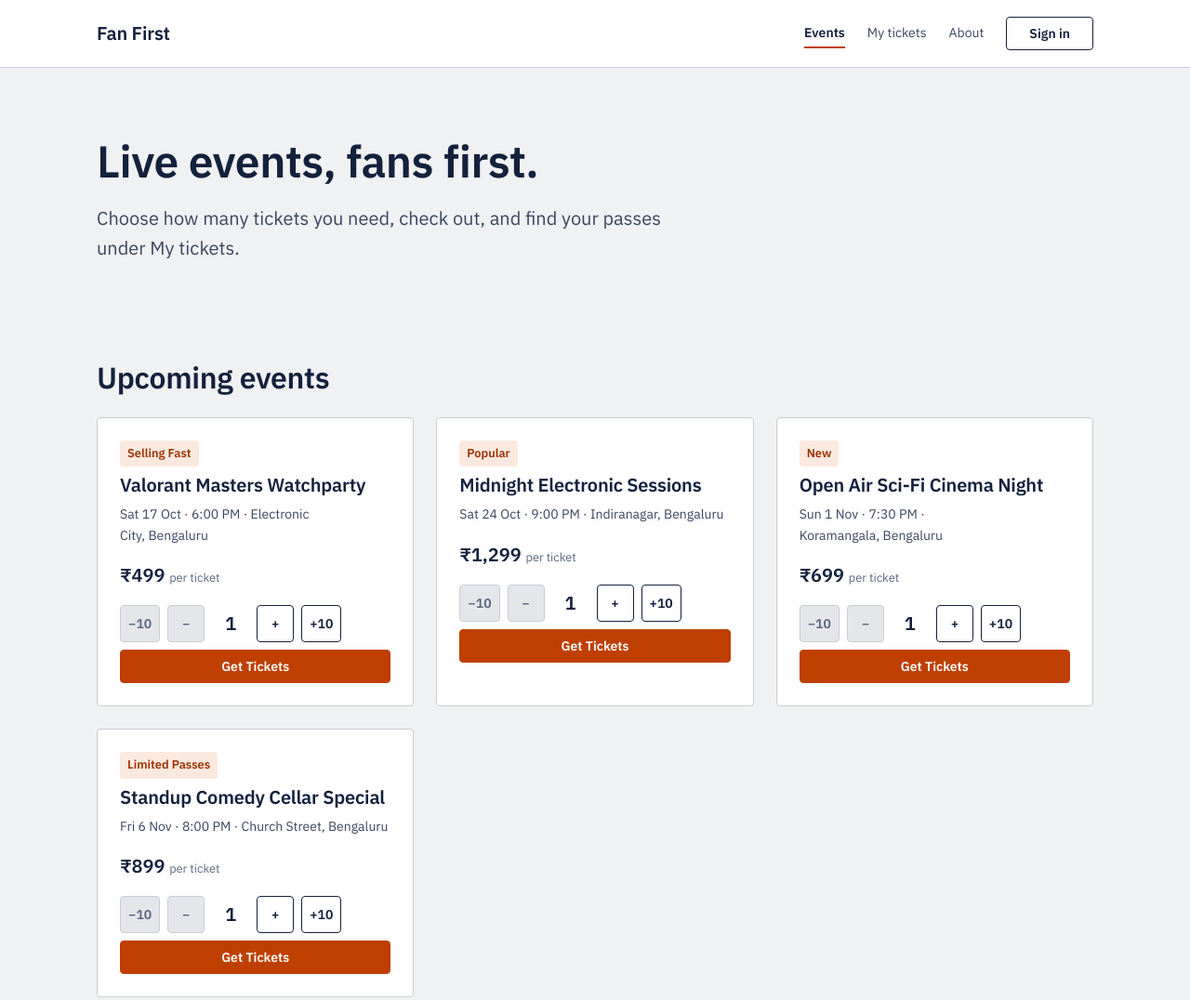
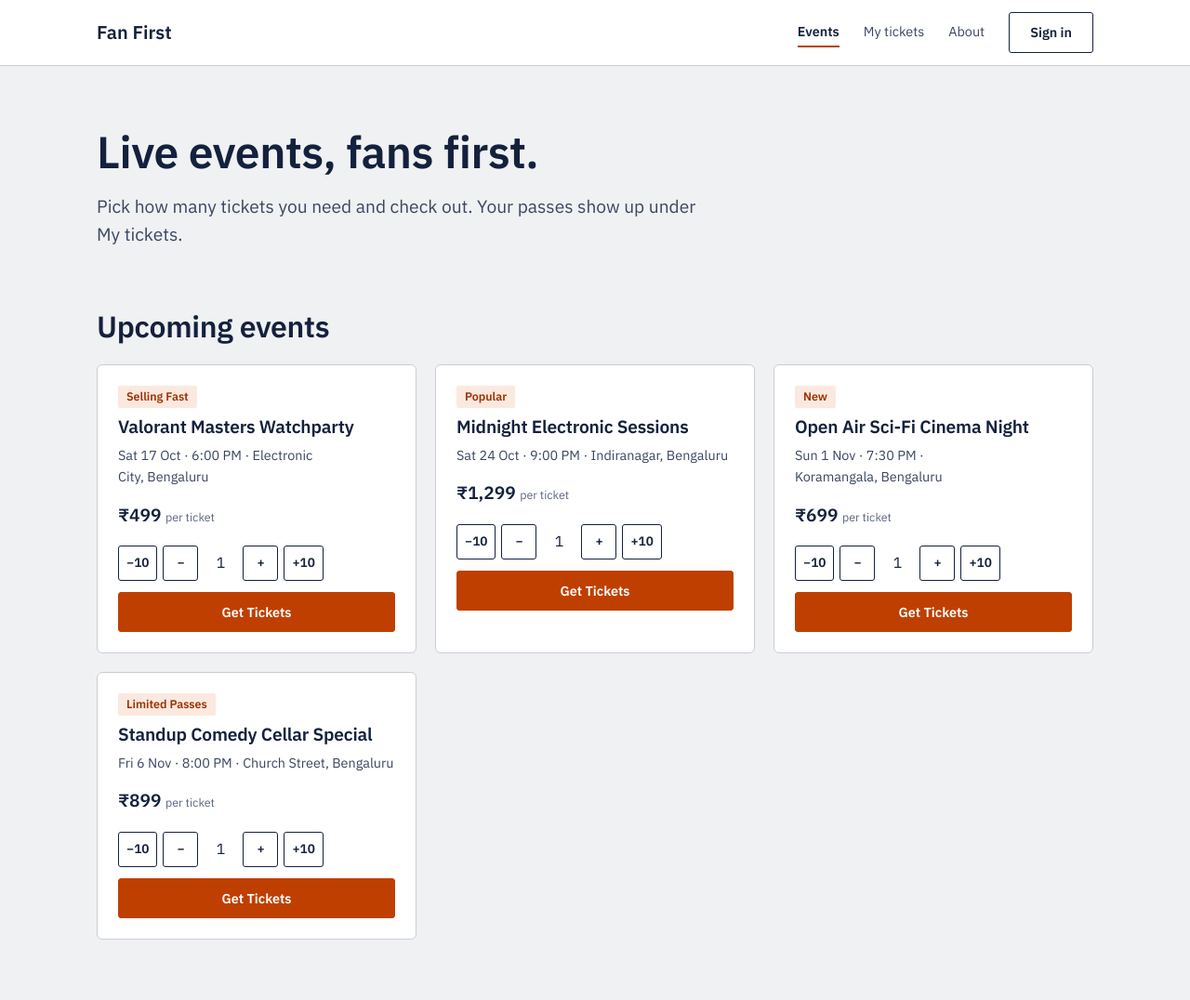
Before and after one commit to mutantmd/Fan_First1, a website: page index.html in a window 1280 px wide. Shown: the top 1076 px of the page at 93% size. Drawn offline with Linux system fonts and the light colour scheme.

Commit message:
new change 10

```diff
--- a/index.html
+++ b/index.html
@@ -3,6 +3,7 @@
 <head>
   <meta charset="UTF-8">
   <meta name="viewport" content="width=device-width, initial-scale=1">
+  <meta name="description" content="Tickets for esports, cinema and live shows. The price you see is the price you pay.">
   <title>Fan First | Event Tickets</title>
   <link rel="preconnect" href="https://fonts.googleapis.com">
   <link rel="preconnect" href="https://fonts.gstatic.com" crossorigin>
@@ -27,7 +28,7 @@
   <section id="page-home" class="page-view active-page">
     <div class="hero">
       <h1>Live events, fans first.</h1>
-      <p>Choose how many tickets you need, check out, and find your passes under My tickets.</p>
+      <p>Pick how many tickets you need and check out. Your passes show up under My tickets.</p>
     </div>
 
     <div class="events-section">
@@ -39,16 +40,16 @@
       <h2>How it works</h2>
       <div class="features-grid">
         <div class="feature-card">
-          <h3>Order up to 50 at once</h3>
-          <p class="event-details">Change the quantity by 1 or by 10, up to 50 tickets per order.</p>
+          <h3>Up to 50 at once</h3>
+          <p class="event-details">Change the quantity by 1 or 10. The limit is 50 tickets per order.</p>
         </div>
         <div class="feature-card">
-          <h3>Passes show up right away</h3>
-          <p class="event-details">Your order appears under My tickets as soon as you place it.</p>
+          <h3>Passes appear straight away</h3>
+          <p class="event-details">Once you place an order, it's listed under My tickets.</p>
         </div>
         <div class="feature-card">
-          <h3>The price you see is the price</h3>
-          <p class="event-details">The price shown per ticket is what you pay. Nothing is added at checkout.</p>
+          <h3>No extra fees</h3>
+          <p class="event-details">The price on each event is what you pay. Nothing is added at checkout.</p>
         </div>
       </div>
     </div>
--- a/style.css
+++ b/style.css
@@ -1,141 +1,72 @@
 :root {
-  --bg-page: #f0f1f3;
-  --bg-surface: #ffffff;
-  --bg-subtle: #e4e6ea;
-
-  --text-primary: #14213d;
-  --text-secondary: #3a4660;
-  --text-muted: #5b6680;
-
+  --paper: #f0f1f3;
+  --ink: #14213d;
+  --ink-soft: #3a4660;
+  --ink-faint: #5b6680;
+  --line: #c9cdd4;
   --accent: #bf3f00;
-  --accent-hover: #9a3200;
-  --accent-tint: #fbe9df;
-  --on-accent: #ffffff;
-
-  --danger: #a3122a;
-
-  --border: #c9cdd4;
-  --border-strong: #14213d;
-  --overlay: rgba(20, 33, 61, 0.6);
-
-  --font: 'IBM Plex Sans', 'Helvetica Neue', Arial, sans-serif;
-
-  --text-xs: 0.8rem;
-  --text-sm: 0.875rem;
-  --text-base: 1rem;
-  --text-lg: 1.25rem;
-  --text-xl: 1.5625rem;
-  --text-2xl: 2rem;
-  --text-3xl: 3rem;
-
-  --weight-regular: 400;
-  --weight-strong: 600;
-
-  --leading-body: 1.6;
-  --leading-heading: 1.2;
-  --tracking-heading: -0.01em;
-
-  --space-2xs: 4px;
-  --space-xs: 8px;
-  --space-sm: 16px;
-  --space-md: 24px;
-  --space-lg: 40px;
-  --space-xl: 72px;
-
-  --radius: 4px;
-  --border-width: 1px;
-  --indicator-width: 2px;
-  --transition: 0.15s ease;
-
-  --measure: 65ch;
-  --width-container: 1120px;
-  --width-modal: 460px;
-  --card-min: 300px;
-  --header-height: 72px;
-  --panel-min-height: 256px;
-
-  --bg-dark: var(--bg-page);
-  --bg-card: var(--bg-surface);
-  --accent-primary: var(--accent);
-  --accent-danger: var(--danger);
-  --border-color: var(--border);
-  --font-display: var(--font);
-  --font-body: var(--font);
+  --accent-dark: #9a3200;
+  --accent-wash: #fbe9df;
 }
 
-*,
-*::before,
-*::after {
+* {
   box-sizing: border-box;
   margin: 0;
   padding: 0;
 }
 
 body {
-  background: var(--bg-page);
-  color: var(--text-primary);
-  font-family: var(--font);
-  font-size: var(--text-base);
-  font-weight: var(--weight-regular);
-  line-height: var(--leading-body);
-  -webkit-font-smoothing: antialiased;
+  background: var(--paper);
+  color: var(--ink);
+  font-family: 'IBM Plex Sans', 'Helvetica Neue', Arial, sans-serif;
+  line-height: 1.6;
   min-height: 100vh;
+}
+
+button,
+input {
+  font: inherit;
 }
 
 h1,
 h2,
 h3 {
-  font-weight: var(--weight-strong);
-  line-height: var(--leading-heading);
-  letter-spacing: var(--tracking-heading);
-}
-
-h1,
-h2,
-h3 {
+  font-weight: 600;
+  line-height: 1.2;
+  letter-spacing: -0.01em;
   text-wrap: balance;
 }
 
-p {
-  text-wrap: pretty;
-}
+h1 { font-size: 3rem; }
+h2 { font-size: 2rem; }
+h3 { font-size: 1.2rem; }
 
-h1 {
-  font-size: var(--text-3xl);
-}
-
-h2 {
-  font-size: var(--text-2xl);
-}
-
-h3 {
-  font-size: var(--text-lg);
-}
-
-.container {
-  max-width: var(--width-container);
-  margin: 0 auto;
-  padding: 0 var(--space-md);
-}
+p { text-wrap: pretty; }
 
 a {
-  color: var(--text-primary);
+  color: inherit;
   text-decoration: none;
 }
 
 a:hover {
   text-decoration: underline;
-  text-underline-offset: var(--space-2xs);
+  text-underline-offset: 3px;
 }
 
 :focus-visible {
-  outline: var(--indicator-width) solid var(--accent);
-  outline-offset: var(--indicator-width);
+  outline: 2px solid var(--accent);
+  outline-offset: 2px;
+}
+
+.container {
+  max-width: 1120px;
+  margin: 0 auto;
+  padding: 0 24px;
 }
 
 header {
-  background: var(--bg-surface);
-  border-bottom: var(--border-width) solid var(--border);
+  background: #fff;
+  border-bottom: 1px solid var(--line);
   position: sticky;
   top: 0;
   z-index: 100;
@@ -145,44 +76,39 @@ header {
   display: flex;
   justify-content: space-between;
   align-items: center;
-  height: var(--header-height);
+  height: 70px;
 }
 
 .brand-logo {
-  font-size: var(--text-lg);
-  font-weight: var(--weight-strong);
-  letter-spacing: var(--tracking-heading);
-  color: var(--text-primary);
+  font-size: 1.25rem;
+  font-weight: 600;
 }
 
-.brand-logo:hover {
-  text-decoration: none;
-}
+.brand-logo:hover { text-decoration: none; }
 
 nav {
   display: flex;
   align-items: center;
-  gap: var(--space-md);
+  gap: 26px;
 }
 
 .nav-link {
-  color: var(--text-secondary);
-  font-size: var(--text-sm);
-  font-weight: var(--weight-regular);
-  padding: var(--space-2xs) 0;
-  border-bottom: var(--indicator-width) solid transparent;
-  transition: color var(--transition), border-color var(--transition);
+  color: var(--ink-soft);
+  font-size: 0.9rem;
+  padding: 3px 0;
+  border-bottom: 2px solid transparent;
+  transition: color 0.2s, border-color 0.2s;
 }
 
 .nav-link:hover {
-  color: var(--text-primary);
+  color: var(--ink);
   text-decoration: none;
-  border-bottom-color: var(--border);
+  border-bottom-color: var(--line);
 }
 
 .nav-link.active {
-  color: var(--text-primary) !important;
-  font-weight: var(--weight-strong);
+  color: var(--ink);
+  font-weight: 600;
   border-bottom-color: var(--accent);
 }
 
@@ -191,275 +117,131 @@ nav {
   align-items: center;
   justify-content: center;
   background: var(--accent);
-  color: var(--on-accent);
-  font-family: var(--font);
-  font-size: var(--text-sm);
-  font-weight: var(--weight-strong);
-  padding: var(--space-xs) var(--space-md);
-  border: var(--border-width) solid var(--accent);
-  border-radius: var(--radius);
+  color: #fff;
+  font-size: 0.9rem;
+  font-weight: 600;
+  padding: 9px 22px;
+  border: 1px solid var(--accent);
+  border-radius: 3px;
   cursor: pointer;
-  transition: background-color var(--transition), border-color var(--transition);
+  transition: background 0.15s, border-color 0.15s;
 }
 
 .btn:hover {
-  background: var(--accent-hover);
-  border-color: var(--accent-hover);
+  background: var(--accent-dark);
+  border-color: var(--accent-dark);
   text-decoration: none;
 }
 
-.btn-secondary {
+.btn-secondary,
+.btn-signin {
   background: transparent;
-  color: var(--text-primary);
-  border-color: var(--border-strong);
+  color: var(--ink);
+  border-color: var(--ink);
 }
 
-.btn-secondary:hover {
-  background: var(--bg-subtle);
-  border-color: var(--border-strong);
+.btn-secondary:hover,
+.btn-signin:hover {
+  background: #e4e6ea;
+  border-color: var(--ink);
 }
 
 .badge {
   align-self: flex-start;
-  display: inline-flex;
-  align-items: center;
-  padding: var(--space-2xs) var(--space-xs);
-  background: var(--accent-tint);
-  color: var(--accent-hover);
-  border-radius: var(--radius);
-  font-size: var(--text-xs);
-  font-weight: var(--weight-strong);
+  background: var(--accent-wash);
+  color: var(--accent-dark);
+  font-size: 0.78rem;
+  font-weight: 600;
+  padding: 2px 9px;
+  border-radius: 2px;
 }
 
 .hero {
-  padding: var(--space-xl) 0 var(--space-lg);
-  max-width: var(--measure);
+  padding: 64px 0 28px;
+  max-width: 44rem;
 }
 
-.hero h1 {
-  margin-bottom: var(--space-sm);
+.hero h1 { margin-bottom: 14px; }
+
+.hero p {
+  color: var(--ink-soft);
+  font-size: 1.2rem;
 }
 
-.hero p {
-  color: var(--text-secondary);
-  font-size: var(--text-lg);
-  margin-bottom: var(--space-md);
-}
-
-.drops-section,
-.events-section {
-  padding: var(--space-lg) 0;
-}
-
-.drops-section h2,
-.events-section h2 {
-  margin-bottom: var(--space-md);
-}
+.events-section { padding: 36px 0; }
+.events-section h2 { margin-bottom: 22px; }
 
 .events-grid,
 .features-grid,
 .stats-grid {
   display: grid;
-  grid-template-columns: repeat(auto-fit, minmax(var(--card-min), 1fr));
-  gap: var(--space-md);
+  grid-template-columns: repeat(auto-fit, minmax(290px, 1fr));
+  gap: 20px;
 }
 
 .event-card,
 .feature-card,
 .about-card,
 .stat-card {
-  background: var(--bg-surface);
-  border: var(--border-width) solid var(--border);
-  border-radius: var(--radius);
-  padding: var(--space-md);
   display: flex;
   flex-direction: column;
-  gap: var(--space-xs);
-  transition: border-color var(--transition);
+  gap: 8px;
+  background: #fff;
+  border: 1px solid var(--line);
+  border-radius: 6px;
+  padding: 22px;
+  transition: border-color 0.2s;
 }
 
 .event-card:hover,
 .feature-card:hover,
 .about-card:hover,
 .stat-card:hover {
-  border-color: var(--border-strong);
+  border-color: var(--ink);
 }
 
 .event-details {
-  color: var(--text-secondary);
-  font-size: var(--text-sm);
+  color: var(--ink-soft);
+  font-size: 0.9rem;
 }
 
 .price {
-  font-size: var(--text-lg);
-  font-weight: var(--weight-strong);
+  font-size: 1.2rem;
+  font-weight: 600;
   font-variant-numeric: tabular-nums;
-  margin: var(--space-xs) 0;
+  margin: 6px 0 10px;
 }
 
 .price small {
-  font-size: var(--text-xs);
-  font-weight: var(--weight-regular);
-  color: var(--text-muted);
-}
-
-.modal-overlay {
-  position: fixed;
-  inset: 0;
-  background: var(--overlay);
-  display: flex;
-  justify-content: center;
-  align-items: center;
-  z-index: 1000;
-}
-
-.modal-overlay.hidden {
-  display: none;
-}
-
-.modal-card {
-  background: var(--bg-surface);
-  border: var(--border-width) solid var(--border);
-  border-radius: var(--radius);
-  padding: var(--space-lg);
-  width: 90%;
-  max-width: var(--width-modal);
-  position: relative;
-}
-
-.modal-close {
-  position: absolute;
-  top: var(--space-sm);
-  right: var(--space-sm);
-  background: transparent;
-  border: none;
-  color: var(--text-secondary);
-  font-size: var(--text-xl);
-  line-height: 1;
-  cursor: pointer;
-  padding: var(--space-2xs) var(--space-xs);
-  border-radius: var(--radius);
-  transition: color var(--transition), background-color var(--transition);
-}
-
-.modal-close:hover {
-  color: var(--text-primary);
-  background: var(--bg-subtle);
-}
-
-.modal-icon {
-  font-size: var(--text-2xl);
-  margin-bottom: var(--space-xs);
-}
-
-.modal-card h3 {
-  margin-bottom: var(--space-xs);
-}
-
-.modal-card p {
-  color: var(--text-secondary);
-  max-width: var(--measure);
-  margin-bottom: var(--space-md);
-}
-
-.page-view {
-  display: none;
-}
-
-.page-view.active-page {
-  display: block;
-}
-
-.page-header {
-  padding: var(--space-lg) 0 var(--space-md);
-  border-bottom: var(--border-width) solid var(--border);
-  margin-bottom: var(--space-lg);
-}
-
-.page-header h2 {
-  margin-bottom: var(--space-xs);
-}
-
-.page-header p {
-  color: var(--text-secondary);
-  max-width: var(--measure);
-}
-
-.tickets-container {
-  min-height: var(--panel-min-height);
-}
-
-.empty-state {
-  display: flex;
-  flex-direction: column;
-  align-items: center;
-  justify-content: center;
-  gap: var(--space-sm);
-  padding: var(--space-xl) var(--space-md);
-  background: var(--bg-surface);
-  border: var(--border-width) solid var(--border);
-  border-radius: var(--radius);
-  text-align: center;
-  color: var(--text-secondary);
+  color: var(--ink-faint);
+  font-size: 0.78rem;
+  font-weight: 400;
 }
 
 .qty-control {
   display: inline-flex;
   align-items: center;
-  gap: var(--space-xs);
+  gap: 6px;
+  margin-bottom: 4px;
 }
 
 .qty-btn {
-  min-width: var(--space-lg);
-  height: var(--space-lg);
-  padding: 0 var(--space-xs);
+  min-width: 38px;
+  height: 38px;
+  padding: 0 8px;
   background: transparent;
-  color: var(--text-primary);
-  font-family: var(--font);
-  font-size: var(--text-sm);
-  font-weight: var(--weight-strong);
-  font-variant-numeric: tabular-nums;
-  border: var(--border-width) solid var(--border-strong);
-  border-radius: var(--radius);
+  color: var(--ink);
+  font-size: 0.85rem;
+  font-weight: 600;
+  border: 1px solid var(--ink);
+  border-radius: 3px;
   cursor: pointer;
-  transition: background-color var(--transition), border-color var(--transition);
+  transition: background 0.15s;
 }
 
-.qty-btn:hover {
-  background: var(--bg-subtle);
-}
-
-button[title]:empty::before {
-  content: attr(title);
-}
+.qty-btn:hover { background: #e4e6ea; }
 
 .qty-value {
-  min-width: var(--space-lg);
+  min-width: 36px;
   text-align: center;
-  font-size: var(--text-lg);
-  font-weight: var(--weight-strong);
-  font-variant-numeric: tabular-nums;
 }
-
-.btn:disabled,
-button:disabled {
-  background: var(--bg-subtle);
-  color: var(--text-muted);
-  border-color: var(--border);
-  cursor: not-allowed;
-}
-
-.btn-signin {
-  background: transparent;
-  color: var(--text-primary);
-  border-color: var(--border-strong);
-}
-
-.btn-signin:hover {
-  background: var(--bg-subtle);
-  border-color: var(--border-strong);
-}
-
-.about-content {
-  display: flex;
-}
```
